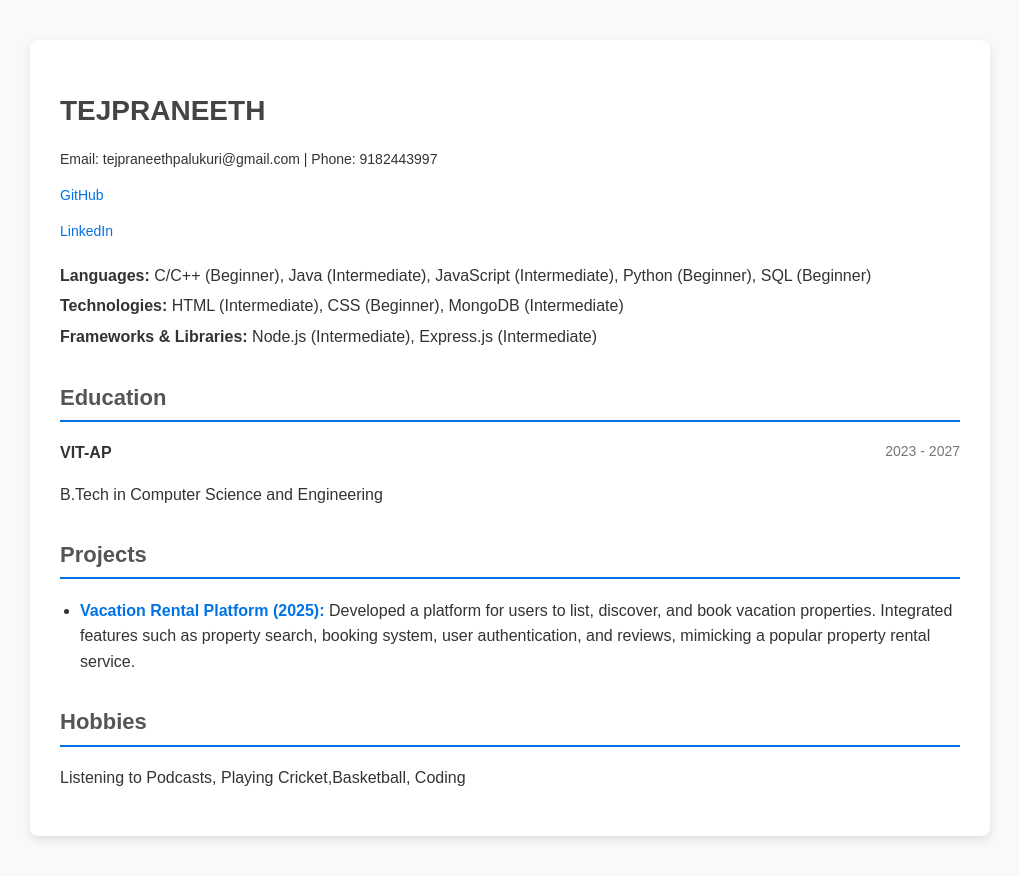
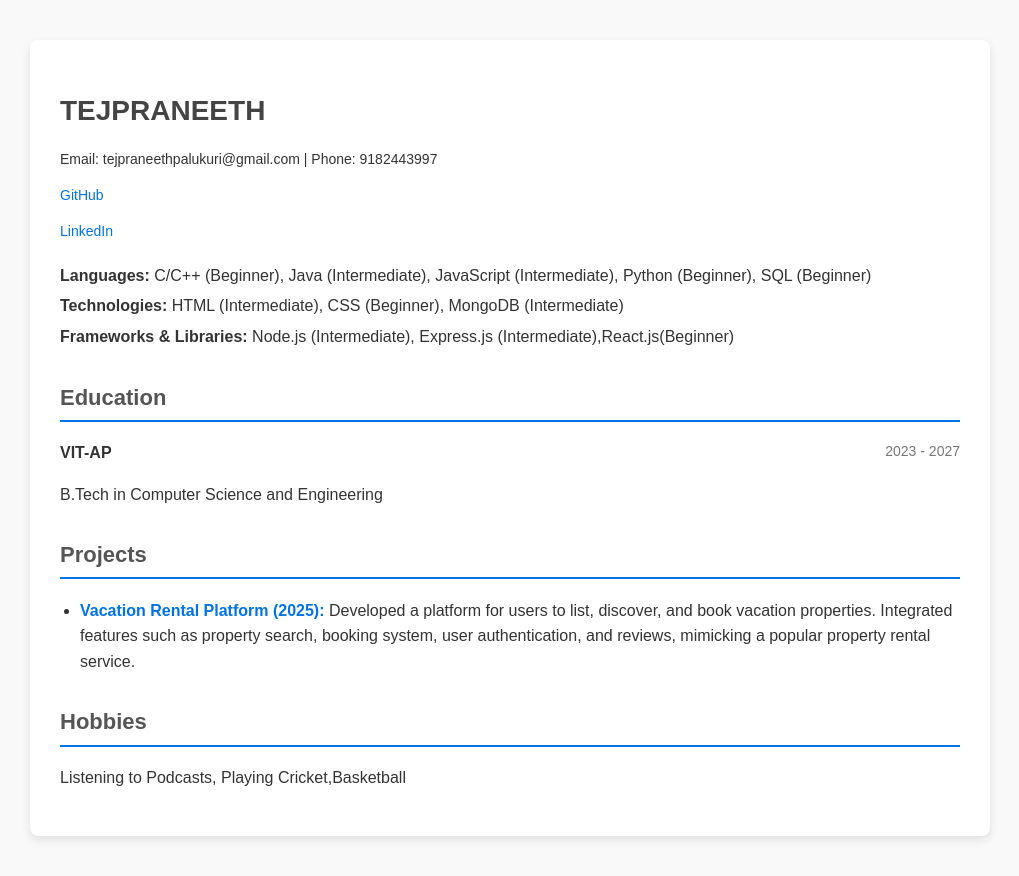
Before and after one commit to tejpraneeth15/portfolio, a plain HTML site: page index.html in a window 1280 px wide. Shown: the whole page, without its empty margins (130-1149 px from the left). Drawn offline with Linux system fonts and the light colour scheme.

Commit message:
Update index.html

```diff
--- a/index.html
+++ b/index.html
@@ -18,7 +18,7 @@
         <div class="skills">
             <p><strong>Languages:</strong> C/C++ (Beginner), Java (Intermediate), JavaScript (Intermediate), Python (Beginner), SQL (Beginner)</p>
             <p><strong>Technologies:</strong> HTML (Intermediate), CSS (Beginner), MongoDB (Intermediate)</p>
-            <p><strong>Frameworks & Libraries:</strong> Node.js (Intermediate), Express.js (Intermediate)</p>
+            <p><strong>Frameworks & Libraries:</strong> Node.js (Intermediate), Express.js (Intermediate),React.js(Beginner)</p>
         </div>
 
 
@@ -38,7 +38,7 @@
 
         <div class="hobbies">
             <h2>Hobbies</h2>
-            <p>Listening to Podcasts, Playing Cricket,Basketball, Coding</p>
+            <p>Listening to Podcasts, Playing Cricket,Basketball</p>
         </div>
 
     </div>
```
